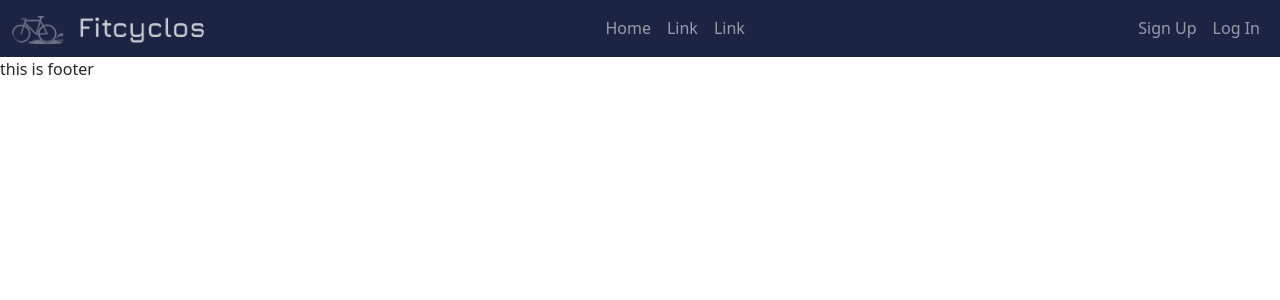
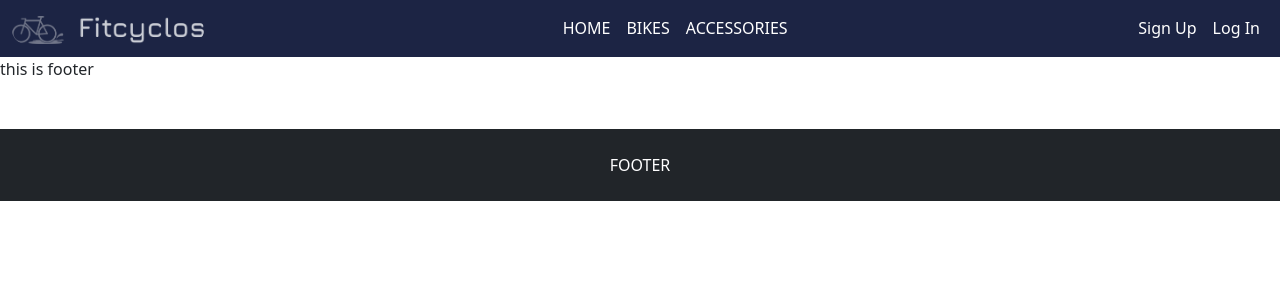
Before and after one commit to bhadreshkumarghevariya/FitCyclosPhp, a PHP site: page /index.php in a window 1280 px wide. Shown: the top 300 px of the page. Run offline with PHP 8.4, Linux system fonts and the light colour scheme.

Commit message:
Updated Navbar font color and added Proper footer

```diff
--- a/footer.php
+++ b/footer.php
@@ -6,6 +6,9 @@
  */
 ?>
 this is footer
+<footer  class="mt-5 p-4 bg-dark text-white text-center">
+    FOOTER
+</footer>
 
 </body>
 </html>
--- a/header.php
+++ b/header.php
@@ -3,10 +3,7 @@
 require_once './dbConnect.php';
 ?>
 <!DOCTYPE html>
-<!--
-Click nbfs://nbhost/SystemFileSystem/Templates/Licenses/license-default.txt to change this license
-Click nbfs://nbhost/SystemFileSystem/Templates/Project/PHP/PHPProject.php to edit this template
--->
+
 <html>
     <head>
         <meta name="viewport" content="width=device-width, initial-scale=1">
@@ -20,22 +17,22 @@ Click nbfs://nbhost/SystemFileSystem/Templates/Project/PHP/PHPProject.php to edi
     </head>
     <body>
         <header>
-            <nav class="navbar navbar-expand-sm bg-dark navbar-dark">
+            <nav class="navbar navbar-expand-sm navbar-dark">
                 <div class="container-fluid col-auto">
-                    <a class="navbar-brand" href="./index.php">
+                    <a class="navbar-brand active" href="./index.php">
                         <img src="./Assets/Logo/logo.png" alt="Avatar Logo" style="width:12rem;" class="rounded-pill">
                     </a>
                 </div>
                 <div class="container-fluid d-flex justify-content-center">
                     <ul class="navbar-nav">
                         <li class="nav-item">
-                            <a class="nav-link" href="./index.php">Home</a>
+                            <a class="nav-link active" href="./index.php">HOME</a>
                         </li>
                         <li class="nav-item">
-                            <a class="nav-link" href="#">Link</a>
+                            <a class="nav-link active" href="#">BIKES</a>
                         </li>
                         <li class="nav-item">
-                            <a class="nav-link" href="#">Link</a>
+                            <a class="nav-link active" href="#">ACCESSORIES</a>
                         </li>
                     </ul>
 
@@ -47,16 +44,16 @@ Click nbfs://nbhost/SystemFileSystem/Templates/Project/PHP/PHPProject.php to edi
                         if ($_SESSION['loggedIn']) {
                             ?>
                             <ul class="nav navbar-nav navbar-right">
-                                <li class="nav-item"><a class="nav-link">Hello, <?php echo $_SESSION['firstName']; ?></a></li>
-                                <li class="nav-item"><a class="nav-link" href="./logout.php">Log Out</a></li>
+                                <li class="nav-item"><a class="nav-link active">Hello, <?php echo $_SESSION['firstName']; ?></a></li>
+                                <li class="nav-item"><a class="nav-link active" href="./logout.php">Log Out</a></li>
                             </ul>
                             <?php
                         }
                     } else {
                         ?>
                         <ul class="nav navbar-nav navbar-right">
-                            <li class="nav-item"><a class="nav-link" href="./signUp.php">Sign Up</a></li>
-                            <li class="nav-item"><a class="nav-link" href="./login.php">Log In</a></li>
+                            <li class="nav-item"><a class="nav-link active" href="./signUp.php">Sign Up</a></li>
+                            <li class="nav-item"><a class="nav-link active" href="./login.php">Log In</a></li>
                         </ul>
     <?php
 }
@@ -64,11 +61,3 @@ Click nbfs://nbhost/SystemFileSystem/Templates/Project/PHP/PHPProject.php to edi
                 </div>
             </nav>
         </header>
-
-
-<?php
-
-/*
- * Click nbfs://nbhost/SystemFileSystem/Templates/Licenses/license-default.txt to change this license
- * Click nbfs://nbhost/SystemFileSystem/Templates/Scripting/EmptyPHP.php to edit this template
- */
```
